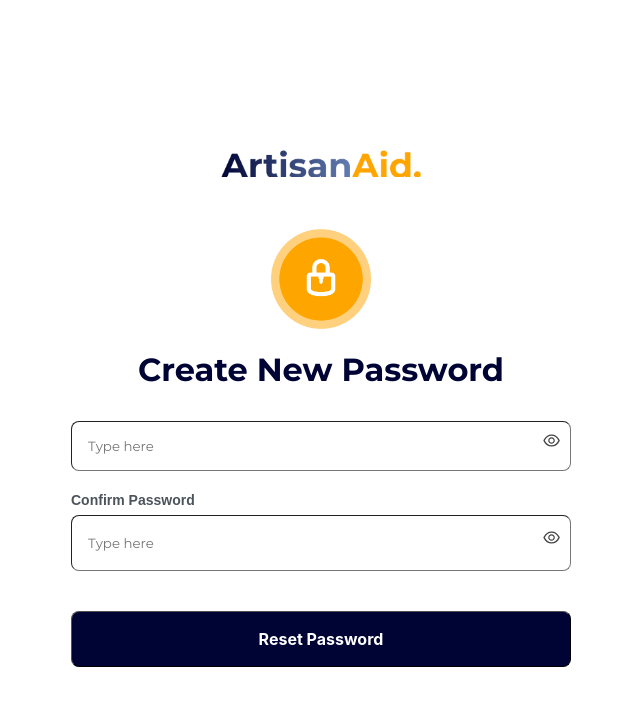
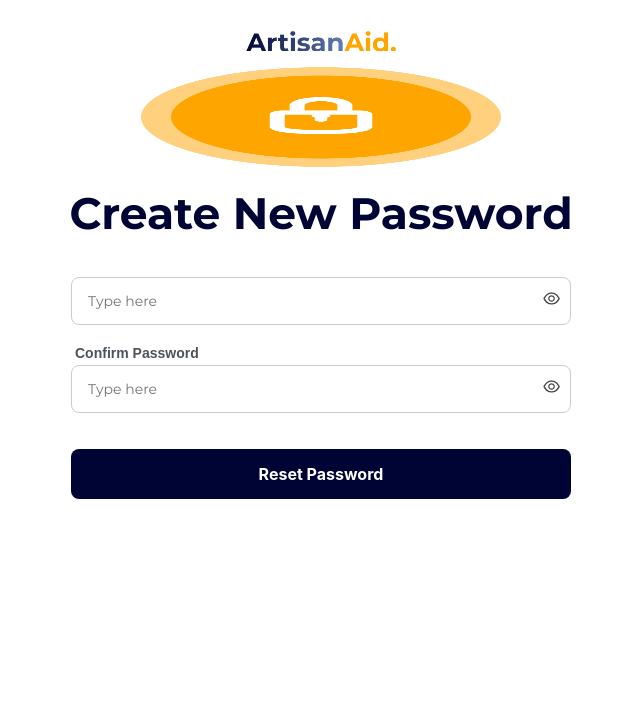
Before and after one commit to ozi-Shalom2333/artisian-aid, a React (Vite) app: page /resetpassword/1 in a window 1280 px wide. Shown: the top 706 px of the page, without its empty margins (319-959 px from the left). Built offline with nearby package versions, Linux system fonts and the light colour scheme.

Commit message:
Trust admin (#148)
* vicupdated

* edited verify email

* recieing updates

* ok

* just pull

* pull more updates

* responsieness  add

* admin updates

* updated codes

* admin is working

* admin updates

* trust

---------

Co-authored-by: Victoria <trustvictoria505@gmail.com>

```diff
--- a/src/auth/ForgetPassword.jsx
+++ b/src/auth/ForgetPassword.jsx
@@ -32,7 +32,7 @@ const ForgetPassword = () => {
 
       // Redirect after a short delay so user sees the toast
       setTimeout(() => {
-        navigate("/resetmessage");
+        navigate("/resetmessage",{ state: { email } });
       }, 1000);
     } catch (error) {
       console.error(error);
--- a/src/auth/Login.jsx
+++ b/src/auth/Login.jsx
@@ -14,10 +14,10 @@ const Login = () => {
   const [identifier, setIdentifier] = useState('');
   const [password, setPassword] = useState('');
   const [loading, setLoading] = useState(false);
-  const [showpassword, setShowPassword] = useState(false);
+  const [showPassword, setShowPassword] = useState(false);
 
   const togglePasswordVisibility = () => {
-    setShowPassword(!showpassword);
+    setShowPassword(!showPassword);
   };
 
   const isValidEmail = (email) => {
@@ -129,17 +129,17 @@ const Login = () => {
           <span>
             <p>Password</p>
           </span>
-          <div className='loginPasswordSection' >
+          <div className='loginPasswordSections'style={{height:50}} >
             <input
-              style={{border: 'none',borderRadius:'10px', outline: 'none'}}
-              type={showpassword ? 'text' : 'password'}
+              style={{border: 'none',borderRadius:'10px', outline: 'none',height:50}}
+              type={showPassword ? 'text' : 'password'}
               placeholder='Type here'
               value={password}
 
               onChange={(e) => setPassword(e.target.value)}
             />
-            <span className='showPassword' onClick={togglePasswordVisibility}>
-              {showpassword ? <MdOutlineRemoveRedEye color='black' /> : <FaRegEyeSlash color='black' />}
+            <span className='showPasswords' onClick={togglePasswordVisibility}>
+              {showPassword ? <MdOutlineRemoveRedEye color='black' /> : <FaRegEyeSlash color='black' />}
             </span>
           </div>
           <p className='forget' onClick={handleForgotPassword}>Forgot Password?</p>
--- a/src/auth/ResetPassword.jsx
+++ b/src/auth/ResetPassword.jsx
@@ -56,7 +56,7 @@ const ResetPassword = () => {
 
     } catch (error) {
       console.error(error);
-      console.log(password, confirmPassword)
+      console.log(newPassword, confirmPassword)
       toast.error(
         error.response?.data?.message || 'Failed to reset password. Please try again.'
       );
@@ -113,6 +113,7 @@ const ResetPassword = () => {
               <p className="error-text">{errors.newPassword}</p>
             )} */}
             <div className='passwordInputWrapper'>
+
               <input
                 type={showNewPassword ? 'text' : 'password'}
                 placeholder='Type here'
--- a/src/auth/SignUp.jsx
+++ b/src/auth/SignUp.jsx
@@ -4,13 +4,15 @@ import {
   MdCancel,
   MdKeyboardArrowDown,
   MdKeyboardArrowUp,
-  MdClose
+  MdClose,
+  MdOutlineRemoveRedEye
 } from "react-icons/md";
 import axios from "axios";
 import { toast, ToastContainer } from "react-toastify";
 import "react-toastify/dist/ReactToastify.css";
 import "../styles/signup.css";
 import { useNavigate } from "react-router-dom";
+import { FaRegEyeSlash } from "react-icons/fa";
 
 const CATEGORIES = [
   "Carpentry Services",
@@ -46,6 +48,7 @@ const SignUp = () => {
 
   const [isLoading, setIsLoading] = useState(false);
   const [touched, setTouched] = useState(false);
+    const [showPassword, setShowPassword] = useState(false);
 
   // Custom dropdown states
   const [isDropdownOpen, setIsDropdownOpen] = useState(false);
@@ -64,6 +67,10 @@ const SignUp = () => {
   const filteredCategories = CATEGORIES.filter((cat) =>
     cat.toLowerCase().includes(searchTerm.toLowerCase())
   );
+
+  const togglePasswordVisibility = () => {
+    setShowPassword(!showPassword);
+  };
 
   // Validation logic for text fields
   const validateInput = (name, value) => {
@@ -318,6 +325,9 @@ const SignUp = () => {
                   onFocus={() => setTouched(true)}
                   required
                 />
+                <span onClick={togglePasswordVisibility}>
+              {showPassword ? <MdOutlineRemoveRedEye color='black' /> : <FaRegEyeSlash color='black' />}
+            </span>
                 {touched && formData.password && (
                   <ul className="password-requirements">
                     {passwordRequirements.map((req, index) => {
@@ -352,6 +362,9 @@ const SignUp = () => {
                   }
                   required
                 />
+                <span onClick={togglePasswordVisibility}>
+              {showPassword ? <MdOutlineRemoveRedEye color='black' /> : <FaRegEyeSlash color='black' />}
+            </span>
                 {errors.confirmPassword && (
                   <p className="error-text">{errors.confirmPassword}</p>
                 )}
--- a/src/dashboards/admin/pages/ApprovedUsers.jsx
+++ b/src/dashboards/admin/pages/ApprovedUsers.jsx
@@ -20,6 +20,7 @@ const ApprovedUsers = () => {
 
       try {
         const token = localStorage.getItem("authToken");
+        console.log(token)
         if (!token) {
           // throw new Error("Authentication token is missing.");
           setError("Authentication token is missing.");
--- a/src/dashboards/admin/pages/DeclinedUsers.jsx
+++ b/src/dashboards/admin/pages/DeclinedUsers.jsx
@@ -80,8 +80,9 @@ const DeclinedUsers = () => {
     ) : (
       <div className="users-container">
         {artisans.length > 0 ? (
-          artisans.map((user) => (
+          artisans.map((user,index) => (
             <DeclinedUserCard
+            key={index}
               name= {user.fullname}
               email= {user.email}
               image= {user.profilePic.image_url}
--- a/src/dashboards/admin/pages/GetOnePendingUser.jsx
+++ b/src/dashboards/admin/pages/GetOnePendingUser.jsx
@@ -14,6 +14,7 @@ const API = axios.create({
 });
 
 const GetOnePendingUser = ({user}) => {
+  console.log(user?.verificationId?.guarantorName)
   const navigate = useNavigate();
   // const { state } = useLocation();
   // const { user } = state || {};
@@ -57,7 +58,7 @@ const GetOnePendingUser = ({user}) => {
     const token = localStorage.getItem("authToken");
     try {
       await API.get(
-        `https://artisanaid.onrender.com/v1/reject/verification/${user._id}`,
+        `https://artisanaid.onrender.com/v1/reject/verification/${user?.verificationId?._id}`,
         { headers: { Authorization: `Bearer ${token}` } }
       );
       toast.success("Account verification has been rejected");
@@ -78,7 +79,7 @@ const GetOnePendingUser = ({user}) => {
     const token = localStorage.getItem("authToken");
     try {
       await API.get(
-        `https://artisanaid.onrender.com/v1/accept/verification/${user._id}`,
+        `https://artisanaid.onrender.com/v1/accept/verification/${user?.verificationId?._id}`,
         { headers: { Authorization: `Bearer ${token}` } }
       );
       toast.success("Account has been verified successfully");
@@ -100,8 +101,8 @@ const GetOnePendingUser = ({user}) => {
           <h3 className="section-title">Certificate Document</h3>
           <div className="certificate_item_image">
             <img
-              src=""
-              // src={verification.workCertificate.image_url}
+              // src=""
+              src={user?.verificationId?.workCertificate?.image_url}
               alt="Certificate"
             />
           </div>
@@ -114,7 +115,7 @@ const GetOnePendingUser = ({user}) => {
             <FaUserCircle className="guarantor-icon" />
             <div className="guarantor-details">
               <label className="guarantor-label">Guarantor's Name</label>
-              <span className="guarantor-value">emmanuel</span>
+              <span className="guarantor-value">{user?.verificationId?.guarantorName}</span>
               {/* <span className="guarantor-value">{verification.guarantorName}</span> */}
             </div>
           </div>
@@ -123,7 +124,7 @@ const GetOnePendingUser = ({user}) => {
             <BsTelephoneFill className="guarantor-icon" />
             <div className="guarantor-details">
               <label className="guarantor-label">Guarantor's Phone Number</label>
-              <span className="guarantor-value">0912353454</span>
+              <span className="guarantor-value">{user?.verificationId?.guarantorPhoneNumber}</span>
               {/* <span className="guarantor-value">{verification.guarantorPhoneNumber}</span> */}
             </div>
           </div>
--- a/src/pages/ResetPasswordMessage.jsx
+++ b/src/pages/ResetPasswordMessage.jsx
@@ -2,8 +2,26 @@ import React from 'react'
 import "../styles/verificationmessage.css";
 import '../../public/Frame 1000006356.png'
 import verification_message_image from '../assets/verification_message_image.png'
+import { useLocation } from 'react-router-dom';
+import axios from 'axios';
+import { toast } from 'react-toastify';
 
 const ResetPasswordMessage= () => {
+  const {email} = useLocation().state
+  console.log(email)
+  const baseURL = 'https://artisanaid.onrender.com/v1';
+
+  const handleResendLink = async() => {
+    const id = toast.loading("Resending link...")
+    try {
+      const response = await axios.post(`${baseURL}/resend/reset`, { email });
+      toast.success(response?.data?.message)
+      toast.dismiss(id)
+    } catch (error) {
+      toast.dismiss(id)
+      console.log(error)
+    }
+  }
   return (
     <div className="verificationBody">
       <section className="verificationHeaderImage">
@@ -24,7 +42,7 @@ const ResetPasswordMessage= () => {
       </section>
       <div className="verificationResendLink">
         <p>Didn't receive an email?</p>
-        <span>
+        <span onClick={handleResendLink}>
           Resend link
         </span>
       </div>
--- a/src/styles/authoption.css
+++ b/src/styles/authoption.css
@@ -43,7 +43,7 @@
   height: 65px;
   display: flex;
   justify-content: center;
-  align-items: center;
+  align-items: flex-start;
 }
 
 .authWelcomeH2 nav h1 {
@@ -51,7 +51,7 @@
   font-family: Montserrat;
   font-weight: 700;
   font-size: 40px;
-  line-height: 61.6px;
+  /* line-height: 61.6px; */
   letter-spacing: 0%;
   color: #000000;
   display: flex;
--- a/src/styles/resetpassword.css
+++ b/src/styles/resetpassword.css
@@ -1,25 +1,25 @@
+/* Base styles */
 .verifyPassword {
     width: 100%;
-    max-height: 100vh;
+    height: 100vh;
+    overflow-y: auto;
   }
 
   .verifyPasswordMainContainer {
     width: 100%;
-    height: 100vh;
+    min-height: 100vh;
     display: flex;
     flex-direction: column;
-    justify-content: center;
     align-items: center;
-    padding: 50px 0;
-    overflow: auto;
+    padding: 30px 16px;
+    box-sizing: border-box;
   }
 
   .verifyPasswordArtisanImage {
-    width: 200px;
-    height: 100px;
+    width: 150px;
+    height: auto;
     display: flex;
     justify-content: center;
-    /* background-color: red; */
     cursor: pointer;
   }
 
@@ -33,144 +33,61 @@
     width: 100px;
     height: 100px;
     display: flex;
-    flex-direction: column;
-    align-items: center;
+    justify-content: center;
     margin: 16px 0;
   }
 
-.verifyPasswordImage img {
-    width: 100%;
-    height: 100%;
-}
-
   .verifyPasswordH2 {
-    width: 100%;
-    height: 50px;
-    display: flex;
-    justify-content: center;
-    align-items: center;
     font-family: Montserrat;
     font-weight: 700;
-    font-size: 16px;
-    line-height: 61.6px;
-    letter-spacing: 0%;
+    font-size: 22px;
+    line-height: 1.4;
     text-align: center;
-    vertical-align: middle;
     color: #000435;
-    /* background-color: yellow; */
+    margin-bottom: 12px;
   }
 
   .verifyPasswordInputSection {
     width: 100%;
+    max-width: 500px;
     display: flex;
     flex-direction: column;
     gap: 20px;
     margin-top: 20px;
   }
 
-.verifyPasswordInput {
+  .verifyPasswordInput,
+  .verifyConfirmPasswordInput {
     width: 100%;
-    display: flex;
-    flex-direction: column;
-    justify-content: center;
-    align-items: center;
   }
 
-.verifyPasswordInput p {
-    width: 500px;
-    height: 18px;
+  .verifyPasswordInput p,
+  .verifyConfirmPasswordInput p {
     font-family: "Poppins", sans-serif;
     font-weight: 600;
     font-size: 14px;
-    line-height: 18px;
-    letter-spacing: 0%;
     color: #4c535b;
+    margin: 0 0 4px 4px;
   }
 
-.verifyPasswordInput input {
-    width: 500px;
-    height: 50px !important;
-    min-width: 500px;
-    max-width: 500px;
-    gap: 10px;
+  .verifyPasswordInput input,
+  .verifyConfirmPasswordInput input {
+    width: 100%;
+    height: 48px;
     border-radius: 8px;
-    border-width: 1px;
-    padding: 16px;
-    background-color: #ffffff;
-    color: #BAB9C1;
-    margin-top: 6px;
+    border: 1px solid #ccc;
+    padding: 12px 16px;
+    font-size: 14px;
+    color: #000;
+    box-sizing: border-box;
   }
 
-.verifyConfirmPasswordInput {
-    width: 100%;
-    display: flex;
-    flex-direction: column;
-    justify-content: center;
-    align-items: center;
-}
-
-.verifyConfirmPasswordInput p {
-    width: 500px;
-    height: 18px;
-    font-family: "Poppins", sans-serif;
-    font-weight: 600;
-    font-size: 14px;
-    line-height: 18px;
-    letter-spacing: 0%;
-    color: #4c535b;
-}
-
-.verifyConfirmPasswordInput input {
-    width: 500px;
-    height: 56px;
-    min-width: 500px;
-    max-width: 500px;
-    gap: 10px;
-    border-radius: 8px;
-    border-width: 1px;
-    padding: 16px;
-    background-color: #ffffff;
-    color: #BAB9C1;
-    margin-top: 6px;
-}
-
-.verifyPasswordButton {
-    width: 100%;
-    height: 12vh;
-    display: flex;
-    flex-direction: column;
-    justify-content: center;
-    align-items: center;
-}
-
-.verifyPasswordButton button {
-    width: 500px;
-    height: 56px;
-    min-width: 500px;
-    max-width: 500px;
-    gap: 10px;
-    border-radius: 8px;
-    border-width: 1px;
-    padding: 16px;
-    background-color: #000435;
-    color: #ffffff;
-    font-family: Inter;
-    font-weight: 700;
-    font-size: 16px;
-    line-height: 22.4px;
-    letter-spacing: 0%;
-}
-
-.the_message{
-    text-align: center;
-    color: red;
-}
   .passwordInputWrapper {
     position: relative;
+    width: 100%;
   }
 
   .passwordInputWrapper input {
-    width: 100%;
     padding-right: 40px;
   }
 
@@ -183,3 +100,92 @@
     font-size: 1.2rem;
     color: #444;
   }
+
+  .verifyPasswordButton {
+    width: 100%;
+    display: flex;
+    justify-content: center;
+    margin-top: 16px;
+  }
+
+  .verifyPasswordButton button {
+    width: 100%;
+    max-width: 500px;
+    height: 50px;
+    border-radius: 8px;
+    border: none;
+    padding: 12px;
+    background-color: #000435;
+    color: #ffffff;
+    font-family: Inter;
+    font-weight: 700;
+    font-size: 16px;
+    cursor: pointer;
+  }
+
+  .verifyPasswordButton button:disabled {
+    background-color: #888;
+    cursor: not-allowed;
+  }
+
+  .the_message {
+    text-align: center;
+    color: red;
+    font-size: 14px;
+  }
+
+  /* Tablets (768px - 1024px) */
+  @media screen and (max-width: 1024px) {
+    .verifyPasswordMainContainer {
+      padding: 24px;
+    }
+
+    .verifyPasswordH2 {
+      font-size: 20px;
+    }
+  }
+
+  /* Mobile screens (≤ 768px) */
+  @media screen and (max-width: 768px) {
+    .verifyPasswordInputSection {
+      padding: 0;
+    }
+
+    .verifyPasswordInput input,
+    .verifyConfirmPasswordInput input,
+    .verifyPasswordButton button {
+      height: 45px;
+      font-size: 14px;
+    }
+
+    .verifyPasswordH2 {
+      font-size: 18px;
+    }
+  }
+
+  /* Small phones (≤ 480px) */
+  @media screen and (max-width: 480px) {
+    .verifyPasswordMainContainer {
+      padding: 30px 12px;
+    }
+
+    .verifyPasswordInput input,
+    .verifyConfirmPasswordInput input,
+    .verifyPasswordButton button {
+      font-size: 13px;
+      padding: 10px 12px;
+    }
+
+    .verifyPasswordImage {
+      width: 80px;
+      height: 80px;
+    }
+
+    .verifyPasswordH2 {
+      font-size: 16px;
+    }
+
+    .toggleVisibilityIcon {
+      font-size: 1rem;
+    }
+  }
--- a/src/styles/signup.css
+++ b/src/styles/signup.css
@@ -74,6 +74,13 @@
 .form_input {
   width: 48%;
   height: auto;
+  position: relative;
+
+  span{
+    position: absolute;
+    top: 30px;
+    right: 5px;
+  }
 }
 
 .form_input label {
```
Lines whose indentation alone changed are shown as unchanged.
